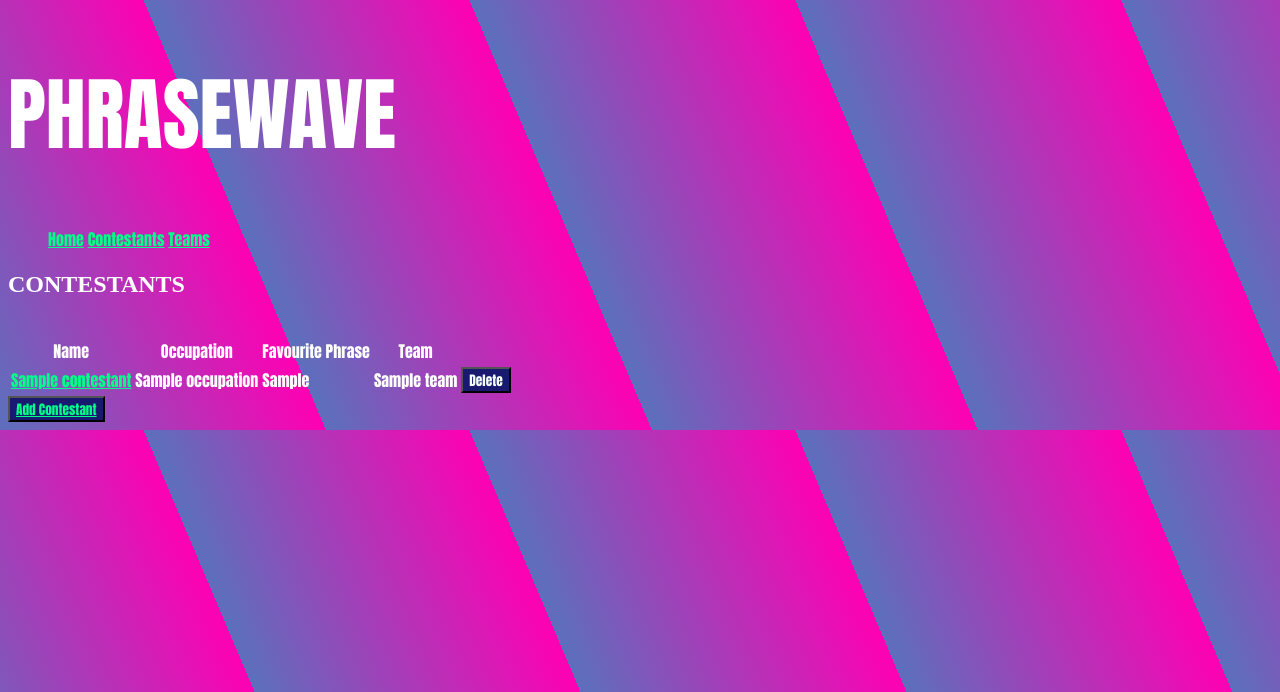
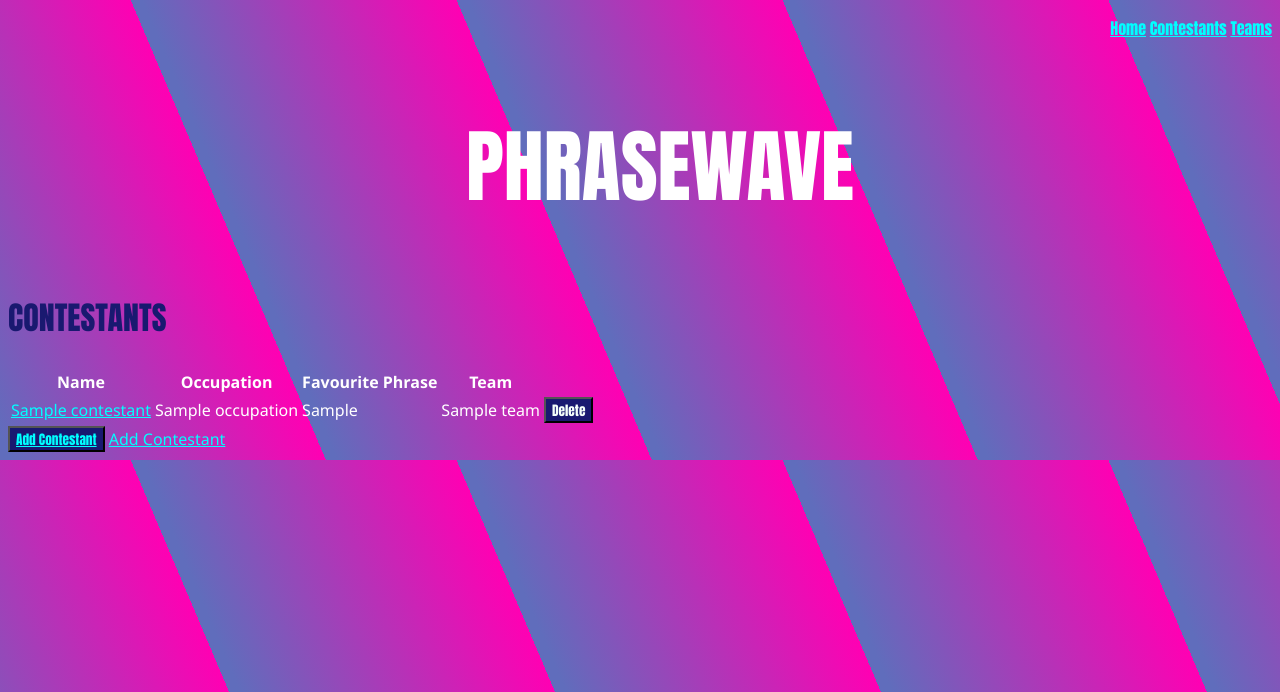
Before and after one commit to dazzle-tactics/Phrasewave_scoring_app, a Flask app: page /contestants in a window 1280 px wide. Shown: the top 692 px of the page. Run offline with Flask 2, Linux system fonts and the light colour scheme; a database or web service that is not in the repository returns one stand-in record (values such as "Sample title"); some libraries are stand-ins or nearby versions.

Commit message:
some css extras

```diff
--- a/static/style.css
+++ b/static/style.css
@@ -7,6 +7,7 @@ body {
       #00ff88 300px
     );
     color: white;
+    font-family:'Segoe UI', Tahoma, Geneva, Verdana, sans-serif;
 }
 
 header {
@@ -17,17 +18,18 @@ header {
 header h1 {
   font-size: 5em;
   color:white ;
+  text-align: center
 }
 
-header h2 {
+h2 {
   font-size: 2em;
-  color:white;
+  color:midnightblue;
   font-family:Impact, Haettenschweiler, 'Arial Narrow Bold', sans-serif;
 }
 
 a {
-  color: #00ff88;
-  font-family:Impact, Haettenschweiler, 'Arial Narrow Bold', sans-serif;
+  color:aqua;
+
 }
 
 button{
@@ -39,19 +41,28 @@ button{
 
 table {
   color:white;
-  font-family:Impact, Haettenschweiler, 'Arial Narrow Bold', sans-serif;
+}
+
+label {
+  color:white;
+}
+
+input [type=text] {
+  color: white
 }
 
 input[type=submit]{
   background-color:midnightblue;
   text-align: center;
   color:mintcream;
-  font-family:Impact, Haettenschweiler, 'Arial Narrow Bold', sans-serif;
 }
 
 select{
   background-color:midnightblue;
   text-align: center;
   color:mintcream;
-  font-family:Impact, Haettenschweiler, 'Arial Narrow Bold', sans-serif;
 }
+
+nav{
+  text-align: right
+}
--- a/templates/base.html
+++ b/templates/base.html
@@ -10,15 +10,16 @@
 
   <body>
     <header>
-      <h1>PHRASEWAVE</h1>
       <nav>
         <ul class="menu">
           <a href="/">Home</a>
           <a href="/contestants">Contestants</a>
           <a href="/teams">Teams</a>
+          <h1>PHRASEWAVE</h1>
         </ul>
       </nav>
     </header>
+
 
   </body>
   {% block content %}
--- a/templates/contestants/index.html
+++ b/templates/contestants/index.html
@@ -3,7 +3,6 @@
 
 <body>
     <h2>CONTESTANTS</h2>
-    <br>
     <table>
         <tr>
             <th>Name</th>
@@ -28,6 +27,7 @@
         </tr>
         {% endfor %}
     </table>
-    <button><a href="/contestants/new">Add Contestant</a></button>
+    <button class="new-button"><a href="/contestants/new">Add Contestant</a></button>
+    <a class="button" href="/contestants/new">Add Contestant</a>
 </body>
 {% endblock %}
--- a/templates/teams/index.html
+++ b/templates/teams/index.html
@@ -1,8 +1,7 @@
 {% extends "base.html" %}
 {% block content %}
 <body>
-
-
+    <h2>TEAMS</h2>
 <table>
     <tr>
         <th>Name</th>
```
Also changed, not shown: 1 other file.
